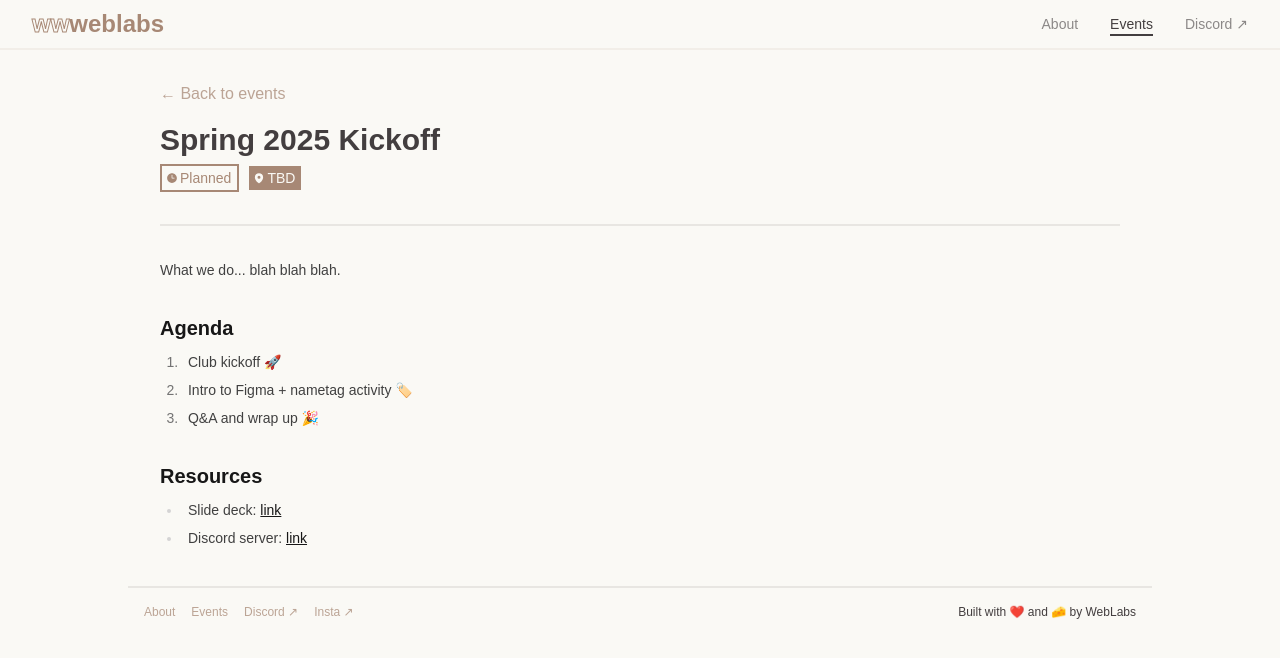
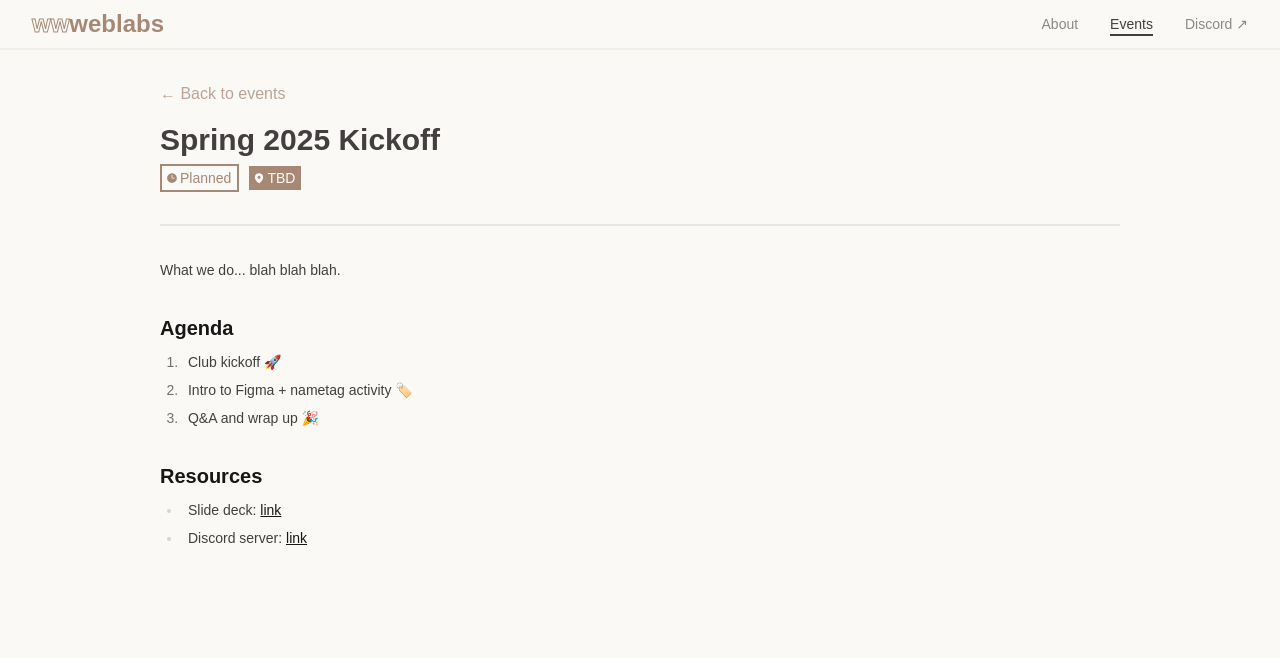
Before and after one commit to weblabsuw/site, a Next.js app: page /events/2025-02-kickoff in a window 1280 px wide. Shown: the top 658 px of the page. Built offline with nearby package versions, Linux system fonts and the light colour scheme.

Commit message:
update event page

```diff
--- a/app/events/[slug]/page.tsx
+++ b/app/events/[slug]/page.tsx
@@ -3,7 +3,6 @@ import { getEventSlugs, getEvent } from "@/lib/events";
 import { HiUser, HiClock, HiMapPin } from "react-icons/hi2";
 
 import Navbar from "@/components/navbar";
-import Footer from "@/components/footer";
 
 export function generateStaticParams() {
   return getEventSlugs().map((slug) => ({ slug }));
@@ -18,7 +17,7 @@ export default async function EventPage({ params }: { params: { slug: string } }
   return (<>
     <Navbar active="events"/>
 
-    <article className="container max-w-5xl px-8 py-8">
+    <article className="container max-w-5xl px-8 pt-8 pb-16">
       <Link href="/events" className="opacity-75 hover:opacity-100 text-primary font-medium transition-opacity">
         ← Back to events
       </Link>
@@ -55,12 +54,10 @@ export default async function EventPage({ params }: { params: { slug: string } }
 
       <hr className="my-8 border-[1px] border-onSurface/10"/>
 
-      <div className="prose prose-sm prose-neutral prose-p:my-2 prose-h2:mb-2">
+      <div className="prose prose-sm prose-neutral prose-p:my-2 prose-h2:mb-2 prose-code:text-sm prose-code:font-medium">
         <Content/>
       </div>
     </article>
-
-    <Footer/>
   </>);
 }
 
```
